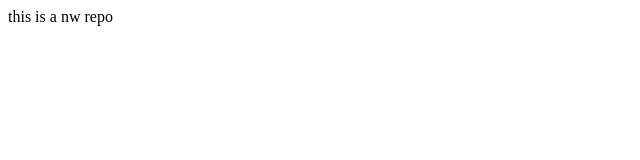
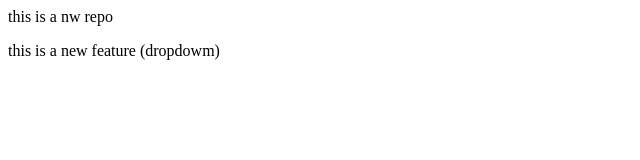
Before and after one commit to zunaira0411/localrepo, a plain HTML site: page index.html in a window 1280 px wide. Shown: the whole page, without its empty margins (0-640 px from the left). Drawn offline with Linux system fonts and the light colour scheme.

```diff
--- a/index.html
+++ b/index.html
@@ -1 +1,2 @@
 <p>this is a nw repo</p>
+<p>this is a new feature (dropdowm)</p>
```
